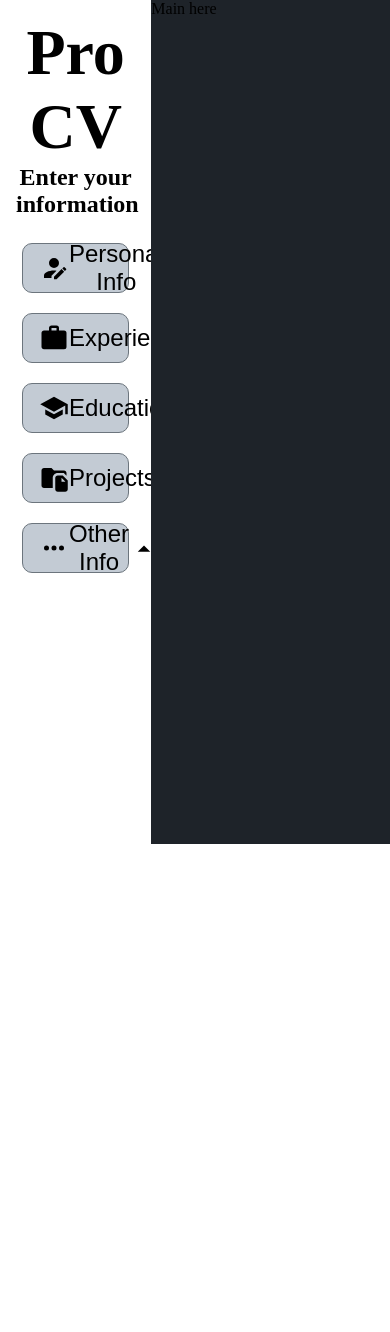
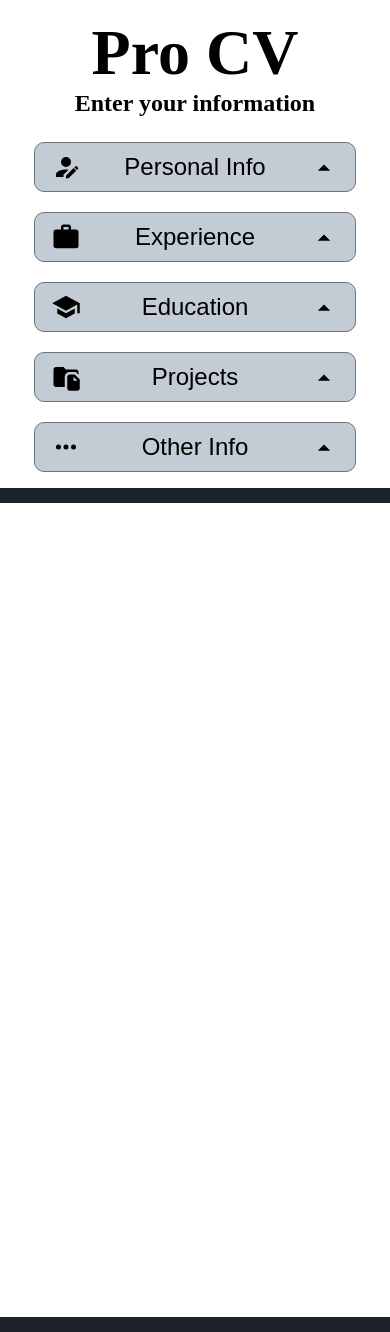
Before and after one commit to devchap8/cv-application, a React (Vite) app: page / in a window 390 px wide. Before the commit the page ends 844 px from the top, so only its background shows below. Built offline with nearby package versions, Linux system fonts and the light colour scheme.

Commit message:
Implement responsive design

```diff
--- a/src/components/app.jsx
+++ b/src/components/app.jsx
@@ -47,7 +47,11 @@ export default function App() {
                     )}
                 </div>
             </section>
-            <main className="cvContainer"> Main here</main>
+            <main className="cvContainer">
+                <div className="cv">
+
+                </div>
+            </main>
         </main>
     );
 }
--- a/src/styles/index.css
+++ b/src/styles/index.css
@@ -28,6 +28,11 @@
 main {
   display: flex;
   height: 100vh;
+  @media (max-width: 900px) {
+    flex-direction: column;
+    height: auto;
+    min-height: 100vh;
+  }
 }
 
 .hidden {
@@ -44,6 +49,11 @@ main {
   padding: 1rem;
   height: 100%;
   overflow: auto;
+  @media (max-width: 900px) {
+    flex: 0 0 auto;
+    height: auto;
+    overflow: visible;
+  }
 }
 
 .sidebarMain {
@@ -197,4 +207,25 @@ input:focus, textarea:focus {
 .cvContainer {
   background-color: var(--bg-dark);
   flex: 2;
+  display: flex;
+  justify-content: center;
+  padding: 15px;
+  @media (max-width: 900px) {
+    flex: 0 0 auto;
+    width: 100%;
+  }
+  @media (max-width: 730px) {
+    padding: 15px 0px;
+  }
 }
+
+.cv {
+  background-color: var(--bg-main);
+  max-width: 700px;
+  display: flex;
+  flex: 1;
+  @media (max-width: 900px) {
+    width: 100%;
+    margin: 0 auto;
+  }
+}
```
